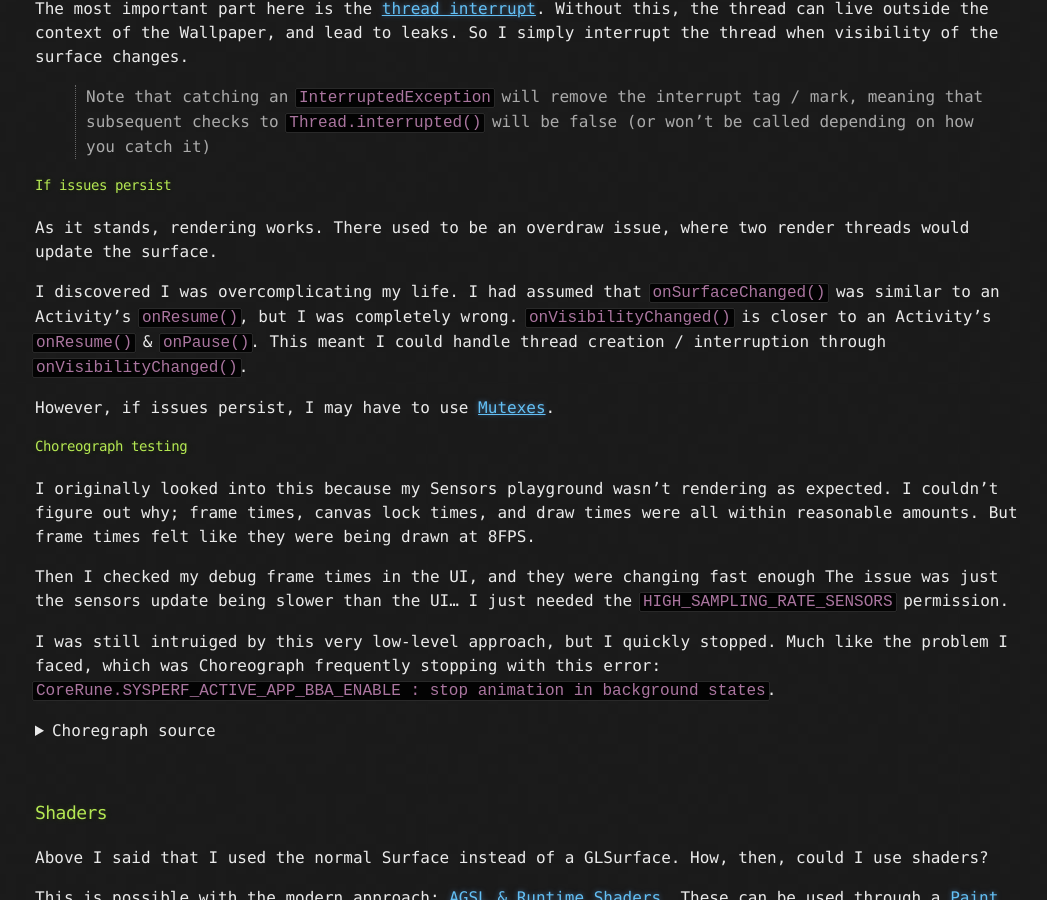
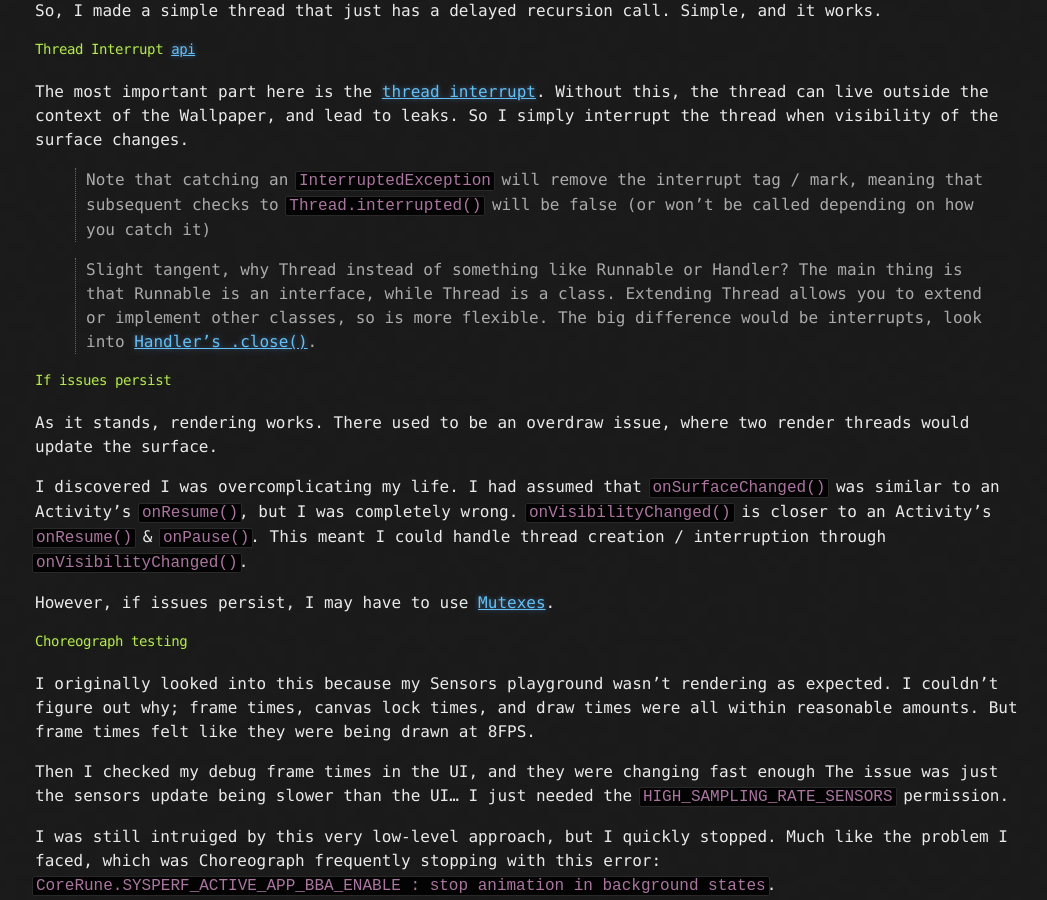
Before and after one commit to HubbleCommand/HubbleCommand.github.io, a Jekyll site: the page built from _posts/2025-03-28-idle-android.md, in a window 1280 px wide and 900 px high, scrolled down 2809 px. Shown: the whole window, without its empty margins (105-1152 px from the left). Built offline with Jekyll 4.4.1, drawn with Linux system fonts in a browser that asks for light colours; nearby versions of some CDN libraries; some of the changed text lies outside the part shown.

Commit message:
post idle android resources + runnables
some wallpaper service links + runnable vs thread

```diff
--- a/_posts/2025-03-28-idle-android.md
+++ b/_posts/2025-03-28-idle-android.md
@@ -138,6 +142,11 @@ Without this, the thread can live outside the context of the Wallpaper, and lead
 So I simply interrupt the thread when visibility of the surface changes.
 
 > Note that catching an `InterruptedException` will remove the interrupt tag / mark, meaning that subsequent checks to `Thread.interrupted()` will be false (or won't be called depending on how you catch it)
+
+> Slight tangent, why Thread instead of something like Runnable or Handler?
+  The main thing is that Runnable is an interface, while Thread is a class.
+  Extending Thread allows you to extend or implement other classes, so is more flexible.
+  The big difference would be interrupts, look into [Handler's .close()](https://docs.oracle.com/javase/8/docs/api/java/util/logging/Handler.html#close--).
 
 #### If issues persist
 
```
Also changed, not shown: other parts of _posts/2025-03-28-idle-android.md (+4 -0 lines).
